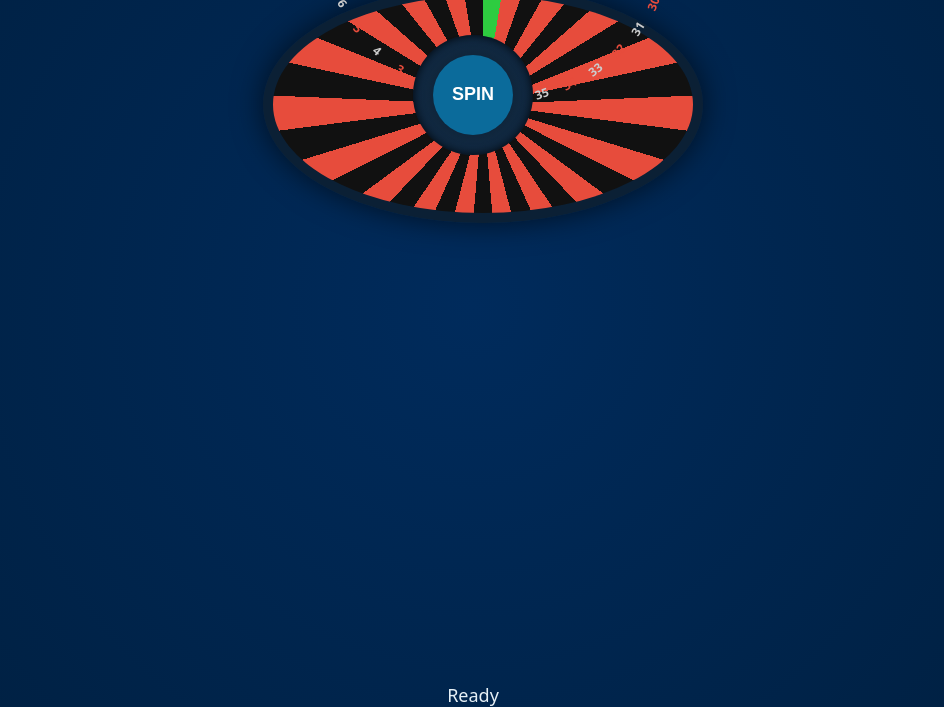
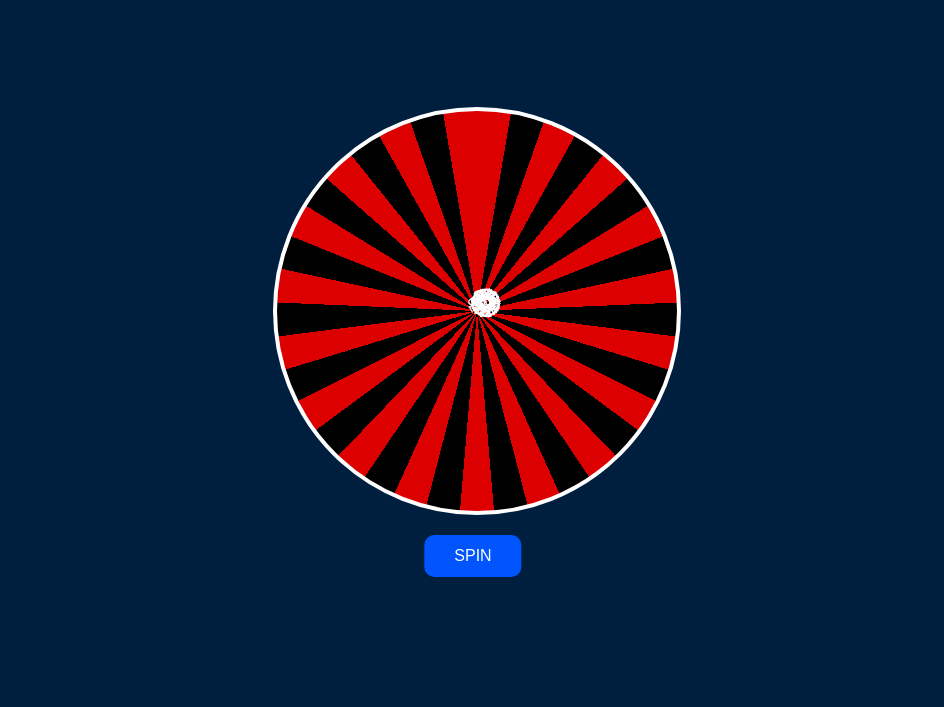
Before and after one commit to collared1/caesar.casino, a plain HTML site: page index.html in a window 1280 px wide. Shown: the part 93-800 px from the top of the page, without its empty margins (167-1111 px from the left). Drawn offline with Linux system fonts and the light colour scheme.

Commit message:
Update index.html

```diff
--- a/index.html
+++ b/index.html
@@ -1,220 +1,168 @@
 <!DOCTYPE html>
 <html lang="en">
 <head>
-<meta charset="utf-8">
-<meta name="viewport" content="width=device-width,initial-scale=1">
-<title>Minimalist Roulette Wheel</title>
+<meta charset="UTF-8" />
+<meta name="viewport" content="width=device-width, initial-scale=1.0" />
+<title>Roulette Wheel</title>
 <style>
-  :root {
-    --navy: #001f3f;
-    --accent: #0b6b9b;
-    --text: #e6f0f6;
-    --green: #2ecc40;
-    --red: #e74c3c;
-    --black: #111;
-  }
-
   body {
-    margin: 0;
-    height: 100vh;
-    background: radial-gradient(circle at center, #002b5c 0%, var(--navy) 100%);
-    color: var(--text);
+    background-color: #001f3f;
+    color: white;
     display: flex;
     flex-direction: column;
     align-items: center;
     justify-content: center;
-    font-family: system-ui, sans-serif;
+    height: 100vh;
+    margin: 0;
+    font-family: Arial, sans-serif;
     overflow: hidden;
   }
 
-  h1 {
-    margin-bottom: 15px;
-    letter-spacing: 0.5px;
-  }
-
-  .wheel-container {
+  .roulette-container {
     position: relative;
-    width: 420px;
-    height: 420px;
+    width: min(80vw, 400px);
+    height: min(80vw, 400px);
   }
 
   .wheel {
-    position: relative;
     width: 100%;
     height: 100%;
     border-radius: 50%;
-    border: 10px solid #0b2035;
-    box-shadow: 0 0 30px rgba(0,0,0,0.6);
+    border: 4px solid #fff;
+    position: relative;
+    transition: transform 4s cubic-bezier(0.33, 1, 0.68, 1);
     background: conic-gradient(
-      var(--green) 0deg 9.73deg,
-      var(--red) 9.73deg 19.46deg,
-      var(--black) 19.46deg 29.19deg,
-      var(--red) 29.19deg 38.92deg,
-      var(--black) 38.92deg 48.65deg,
-      var(--red) 48.65deg 58.38deg,
-      var(--black) 58.38deg 68.11deg,
-      var(--red) 68.11deg 77.84deg,
-      var(--black) 77.84deg 87.57deg,
-      var(--red) 87.57deg 97.3deg,
-      var(--black) 97.3deg 107.03deg,
-      var(--red) 107.03deg 116.76deg,
-      var(--black) 116.76deg 126.49deg,
-      var(--red) 126.49deg 136.22deg,
-      var(--black) 136.22deg 145.95deg,
-      var(--red) 145.95deg 155.68deg,
-      var(--black) 155.68deg 165.41deg,
-      var(--red) 165.41deg 175.14deg,
-      var(--black) 175.14deg 184.87deg,
-      var(--red) 184.87deg 194.6deg,
-      var(--black) 194.6deg 204.33deg,
-      var(--red) 204.33deg 214.06deg,
-      var(--black) 214.06deg 223.79deg,
-      var(--red) 223.79deg 233.52deg,
-      var(--black) 233.52deg 243.25deg,
-      var(--red) 243.25deg 252.98deg,
-      var(--black) 252.98deg 262.71deg,
-      var(--red) 262.71deg 272.44deg,
-      var(--black) 272.44deg 282.17deg,
-      var(--red) 282.17deg 291.9deg,
-      var(--black) 291.9deg 301.63deg,
-      var(--red) 301.63deg 311.36deg,
-      var(--black) 311.36deg 321.09deg,
-      var(--red) 321.09deg 330.82deg,
-      var(--black) 330.82deg 340.55deg,
-      var(--red) 340.55deg 350.28deg,
-      var(--black) 350.28deg 360deg
+      #d00 0deg 9.73deg,
+      #000 9.73deg 19.46deg,
+      #d00 19.46deg 29.19deg,
+      #000 29.19deg 38.92deg,
+      #d00 38.92deg 48.65deg,
+      #000 48.65deg 58.38deg,
+      #d00 58.38deg 68.11deg,
+      #000 68.11deg 77.84deg,
+      #d00 77.84deg 87.57deg,
+      #000 87.57deg 97.3deg,
+      #d00 97.3deg 107.03deg,
+      #000 107.03deg 116.76deg,
+      #d00 116.76deg 126.49deg,
+      #000 126.49deg 136.22deg,
+      #d00 136.22deg 145.95deg,
+      #000 145.95deg 155.68deg,
+      #d00 155.68deg 165.41deg,
+      #000 165.41deg 175.14deg,
+      #d00 175.14deg 184.87deg,
+      #000 184.87deg 194.6deg,
+      #d00 194.6deg 204.33deg,
+      #000 204.33deg 214.06deg,
+      #d00 214.06deg 223.79deg,
+      #000 223.79deg 233.52deg,
+      #d00 233.52deg 243.25deg,
+      #000 243.25deg 252.98deg,
+      #d00 252.98deg 262.71deg,
+      #000 262.71deg 272.44deg,
+      #d00 272.44deg 282.17deg,
+      #000 282.17deg 291.9deg,
+      #d00 291.9deg 301.63deg,
+      #000 301.63deg 311.36deg,
+      #d00 311.36deg 321.09deg,
+      #000 321.09deg 330.82deg,
+      #d00 330.82deg 340.55deg,
+      #000 340.55deg 350.28deg,
+      #d00 350.28deg 360deg
     );
-    transform: rotate(0deg);
-    transition: transform 4s cubic-bezier(0.2, 0.9, 0.3, 1);
+  }
+
+  .numbers {
+    position: absolute;
+    top: 50%;
+    left: 50%;
+    transform: translate(-50%, -50%);
   }
 
   .number {
     position: absolute;
-    top: 50%;
-    left: 50%;
-    width: 30px;
-    height: 30px;
-    transform-origin: center -180px;
-    font-size: 12px;
-    font-weight: bold;
-    text-align: center;
-    color: var(--text);
+    color: white;
+    font-size: calc(8px + 0.6vw);
+    transform-origin: center -45%;
   }
 
-  .pointer {
+  .spin-button {
     position: absolute;
-    top: -18px;
+    bottom: -70px;
     left: 50%;
     transform: translateX(-50%);
-    width: 0;
-    height: 0;
-    border-left: 15px solid transparent;
-    border-right: 15px solid transparent;
-    border-bottom: 25px solid var(--text);
-    z-index: 10;
+    background-color: #0055ff;
+    border: none;
+    border-radius: 10px;
+    padding: 12px 30px;
+    font-size: 1rem;
+    color: white;
+    cursor: pointer;
+    transition: background-color 0.2s;
   }
 
-  .center {
-    position: absolute;
-    width: 120px;
-    height: 120px;
-    background: radial-gradient(circle, #1b3c5a 0%, #0b1e34 100%);
-    border-radius: 50%;
-    top: 50%;
-    left: 50%;
-    transform: translate(-50%, -50%);
-    box-shadow: inset 0 0 10px rgba(0,0,0,0.8);
-    display: flex;
-    align-items: center;
-    justify-content: center;
-    z-index: 5;
+  .spin-button:hover {
+    background-color: #0077ff;
   }
 
-  button {
-    position: absolute;
-    font-size: 18px;
-    font-weight: bold;
-    color: white;
-    background: var(--accent);
-    border: none;
-    border-radius: 50%;
-    cursor: pointer;
-    width: 80px;
-    height: 80px;
-    z-index: 10;
-    box-shadow: 0 0 20px rgba(0,0,0,0.4);
-  }
-  button:active {
-    transform: scale(0.96);
-  }
-
-  .result {
-    margin-top: 480px;
-    font-size: 18px;
-    color: var(--text);
+  @media (max-width: 500px) {
+    .spin-button {
+      bottom: -60px;
+      font-size: 0.9rem;
+      padding: 10px 24px;
+    }
   }
 </style>
 </head>
 <body>
-
-<h1>Minimalist Roulette Wheel</h1>
-
-<div class="wheel-container">
-  <div class="pointer"></div>
-  <div class="wheel" id="wheel"></div>
-  <div class="center">
-    <button id="spinBtn">SPIN</button>
+  <div class="roulette-container">
+    <div class="wheel" id="wheel">
+      <div class="numbers" id="numbers"></div>
+    </div>
+    <button class="spin-button" id="spin">SPIN</button>
   </div>
-</div>
-
-<div class="result" id="result">Ready</div>
 
 <script>
 const wheel = document.getElementById('wheel');
-const result = document.getElementById('result');
-const btn = document.getElementById('spinBtn');
+const spinBtn = document.getElementById('spin');
+const numbersContainer = document.getElementById('numbers');
 
-// Generate numbers 0–36 with color pattern
-const reds = [1,3,5,7,9,12,14,16,18,19,21,23,25,27,30,32,34,36];
-const numbers = Array.from({length:37}, (_,i)=>i);
-const colors = numbers.map(n=> n===0 ? 'green' : (reds.includes(n) ? 'red' : 'black'));
+// European roulette numbers
+const numbers = [
+  0, 32, 15, 19, 4, 21, 2, 25, 17, 34, 6,
+  27, 13, 36, 11, 30, 8, 23, 10, 5, 24,
+  16, 33, 1, 20, 14, 31, 9, 22, 18, 29,
+  7, 28, 12, 35, 3, 26
+];
 
-// Place text numbers around wheel
-const degPer = 360 / 37;
-numbers.forEach((n,i)=>{
-  const span = document.createElement('div');
-  span.className = 'number';
-  span.textContent = n;
-  span.style.transform = `rotate(${i * degPer}deg) translate(-50%, -50%)`;
-  span.style.color = colors[i]==='red'?'#e74c3c':colors[i]==='black'?'#ccc':'#2ecc40';
-  wheel.appendChild(span);
+const totalNumbers = numbers.length;
+const sliceAngle = 360 / totalNumbers;
+
+// Draw numbers around wheel
+numbers.forEach((num, i) => {
+  const el = document.createElement('div');
+  el.className = 'number';
+  el.style.transform = `rotate(${i * sliceAngle}deg) translateY(-50%)`;
+  el.innerText = num;
+  numbersContainer.appendChild(el);
 });
 
 let currentRotation = 0;
-let spinning = false;
+spinBtn.addEventListener('click', () => {
+  spinBtn.disabled = true;
 
-function spin(){
-  if(spinning) return;
-  spinning = true;
-  result.textContent = 'Spinning...';
+  const randomNumber = Math.floor(Math.random() * totalNumbers);
+  const extraRotations = 5; // spin at least 5 times
+  const targetRotation = 360 * extraRotations + (360 - randomNumber * sliceAngle);
 
-  const selected = Math.floor(Math.random() * 37);
-  const stopAngle = selected * degPer;
-  const totalRotation = 360 * 5 + (360 - stopAngle); // 5 full spins + landing offset
-
-  currentRotation = (currentRotation + totalRotation) % 360;
-  wheel.style.transition = 'transform 4s cubic-bezier(0.2, 0.9, 0.3, 1)';
+  currentRotation += targetRotation;
+  wheel.style.transition = 'transform 4s cubic-bezier(0.33, 1, 0.68, 1)';
   wheel.style.transform = `rotate(${currentRotation}deg)`;
 
-  setTimeout(()=>{
-    spinning = false;
-    const color = colors[selected];
-    result.textContent = `Result: ${selected} (${color.toUpperCase()})`;
+  setTimeout(() => {
+    spinBtn.disabled = false;
   }, 4000);
-}
-
-btn.addEventListener('click', spin);
+});
 </script>
-
 </body>
 </html>
```
